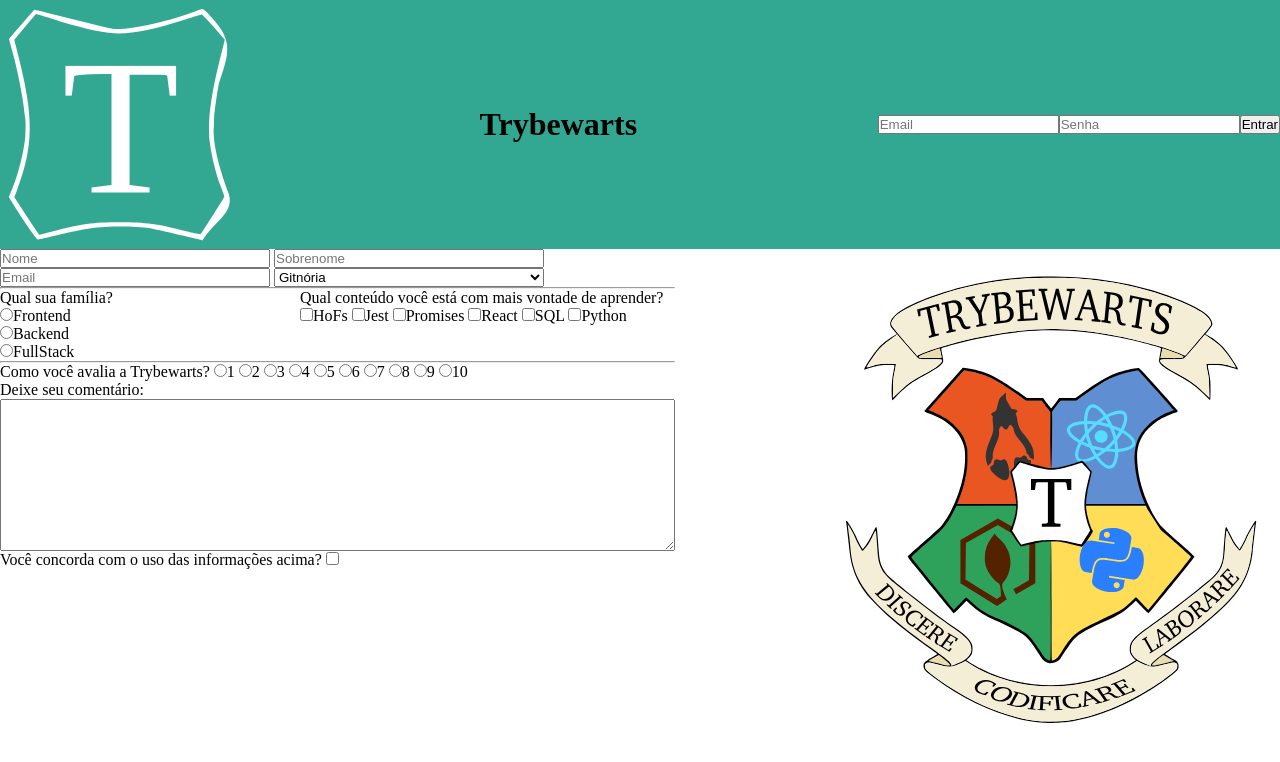
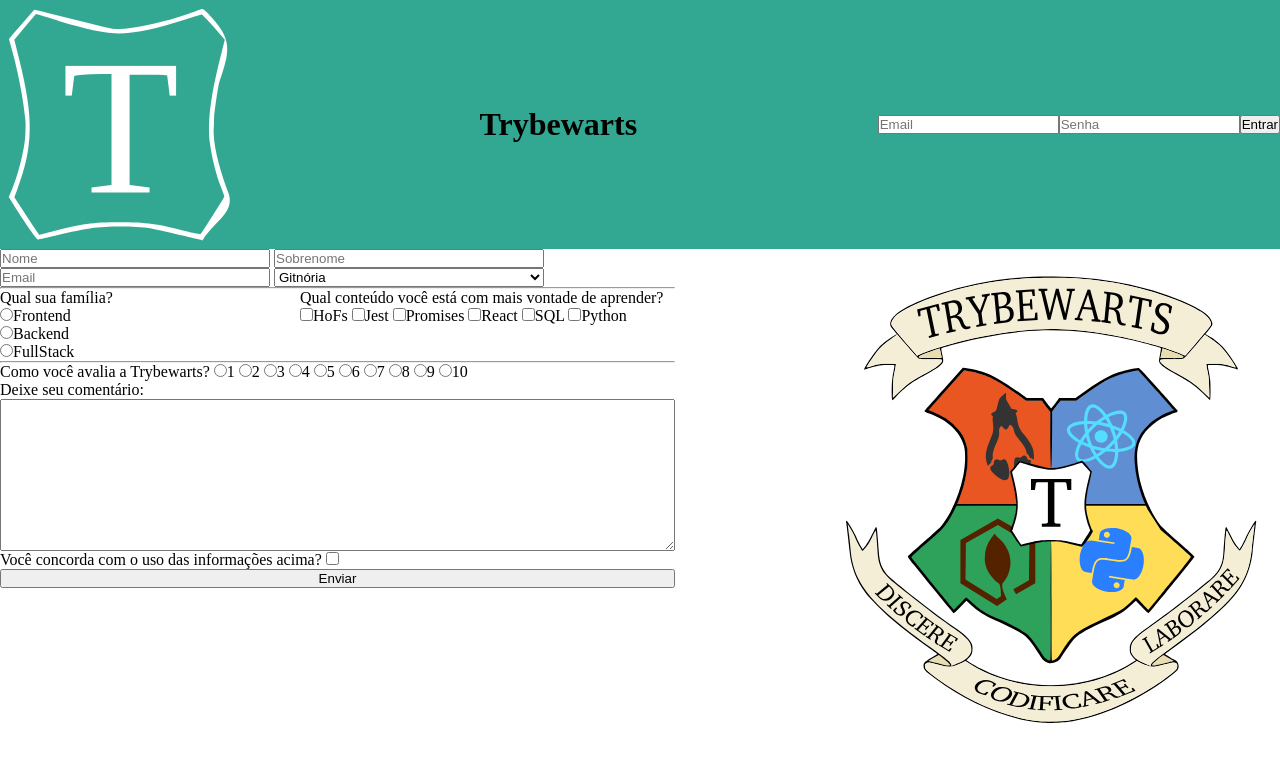
Before and after one commit to Gabrielv0id/trybewarts, a website: page index.html in a window 1280 px wide. Drawn offline with Linux system fonts and the light colour scheme.

Commit message:
exercicio 17 feito

```diff
--- a/index.html
+++ b/index.html
@@ -76,6 +76,7 @@
         <label id="label-infos">Você concorda com o uso das informações acima?
           <input type="checkbox"  id="agreement">
         </label>
+        <button type="submit" id="submit-btn">Enviar</button>
       </form>
       <img src="images/trybewarts-colored.svg" alt="logo" id="trybewarts-forms-logo">
     </main>
```
